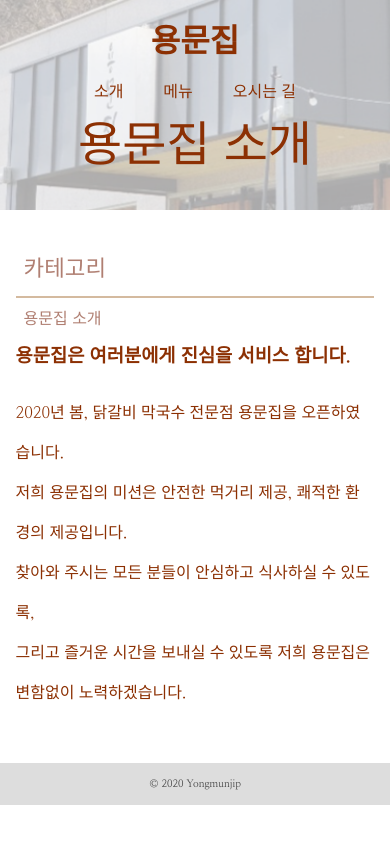
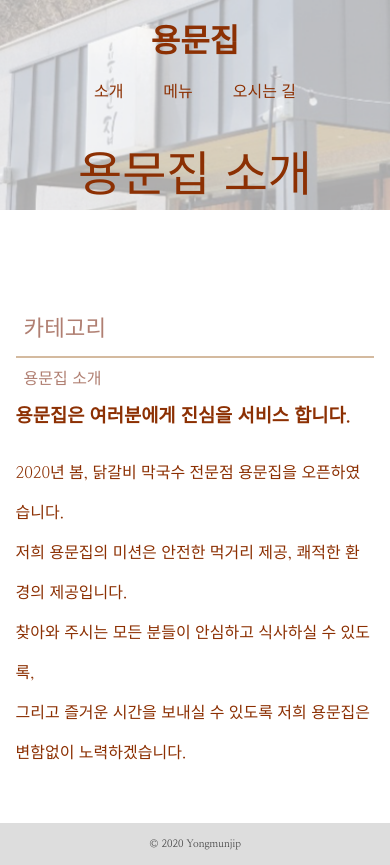
Before and after one commit to syaron10/yongmunjip, a plain HTML site: page intro.html in a window 390 px wide. Before the commit the page ends 844 px from the top, so only its background shows below. Drawn offline with Linux system fonts and the light colour scheme; some packages are replaced by stand-ins of ours.

Commit message:
yongmunjip 20200522 mobile 2

```diff
--- a/css/style.css
+++ b/css/style.css
@@ -175,4 +175,11 @@ footer p {
     width: 100%;
   }
 
+  #intro .page-title {
+    margin-top: 30px;
+  }
+
+  aside {
+    margin-top: 60px;
+  }
 }
```
